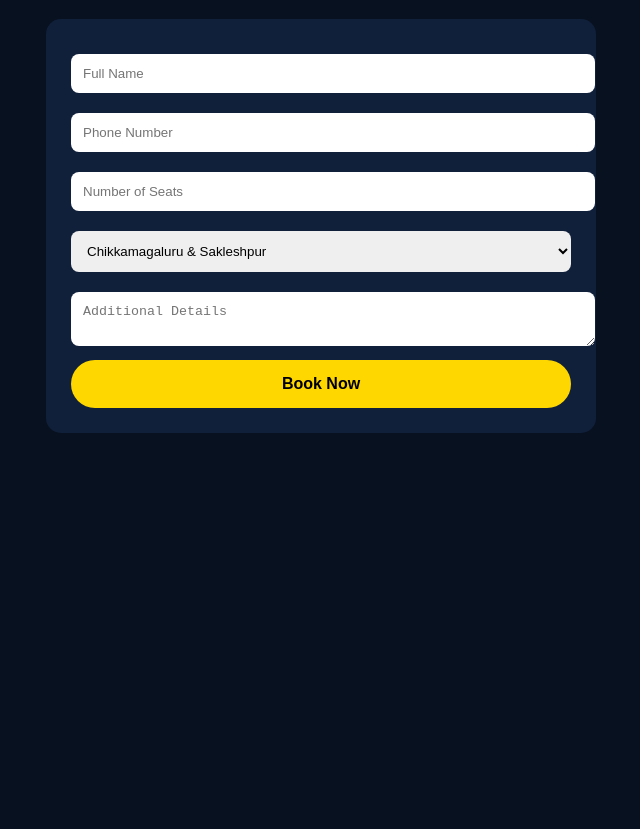
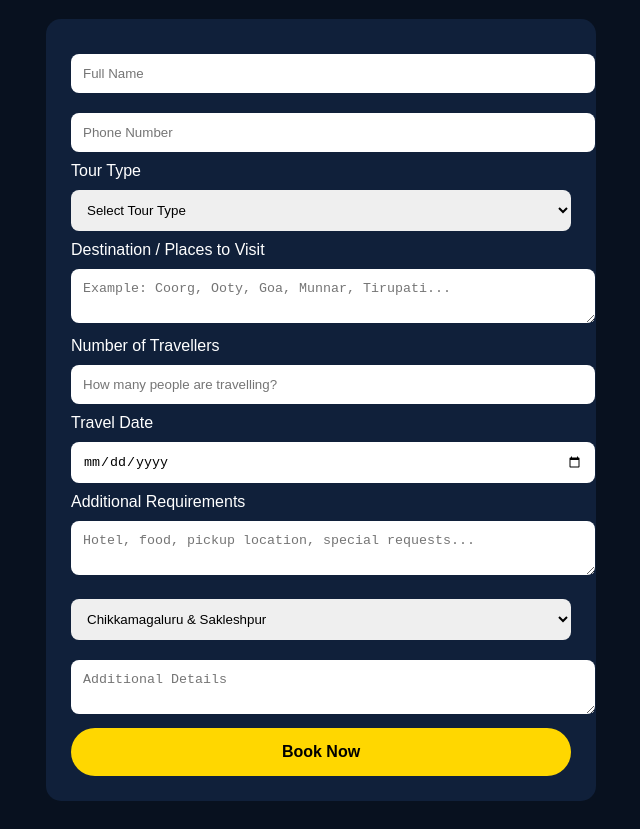
Before and after one commit to poorvikholidayss/poorvik-holidays, a plain HTML site: page booking.html in a window 1280 px wide. Shown: the part 89-918 px from the top of the page, without its empty margins (319-959 px from the left). Before the commit the page ends 800 px from the top, so only its background shows below. Drawn offline with Linux system fonts and the light colour scheme.

Commit message:
Update booking.html

```diff
--- a/booking.html
+++ b/booking.html
@@ -43,14 +43,68 @@ font-size:16px;
 
 <h1 align="center">Poorvik Holidays Booking</h1>
 
-<form action="https://formsubmit.co/YOUR_EMAIL@gmail.com" method="POST">
+<form action="https://formsubmit.co/poorvikholidayss@gmail.com" method="POST">
 
 <input type="text" name="Name" placeholder="Full Name" required>
 
 <input type="tel" name="Phone" placeholder="Phone Number" required>
 
-<input type="number" name="Seats" placeholder="Number of Seats" required>
+<label>Tour Type</label>
+<select id="tourType" name="Tour Type" onchange="toggleState()" required>
+<option value="">Select Tour Type</option>
+<option value="Inside Karnataka">Inside Karnataka</option>
+<option value="Outside Karnataka">Outside Karnataka</option>
+</select>
 
+<div id="stateBox" style="display:none;">
+<label>Select State</label>
+<select name="State">
+<option value="">Select State</option>
+<option>Andhra Pradesh</option>
+<option>Maharashtra</option>
+<option>Goa</option>
+<option>Tamil Nadu</option>
+<option>Kerala</option>
+</select>
+</div>
+
+<label>Destination / Places to Visit</label>
+<textarea
+name="Places"
+placeholder="Example: Coorg, Ooty, Goa, Munnar, Tirupati..."
+required>
+</textarea>
+
+<label>Number of Travellers</label>
+<input
+type="number"
+name="Travellers"
+placeholder="How many people are travelling?"
+required>
+
+<label>Travel Date</label>
+<input
+type="date"
+name="Travel Date"
+required>
+
+<label>Additional Requirements</label>
+<textarea
+name="Message"
+placeholder="Hotel, food, pickup location, special requests..."
+></textarea>
+
+<script>
+function toggleState(){
+var tourType=document.getElementById("tourType").value;
+
+if(tourType=="Outside Karnataka"){
+document.getElementById("stateBox").style.display="block";
+}else{
+document.getElementById("stateBox").style.display="none";
+}
+}
+</script>
 <select name="Tour">
 <option>Chikkamagaluru & Sakleshpur</option>
 <option>Mantralayam</option>
```
